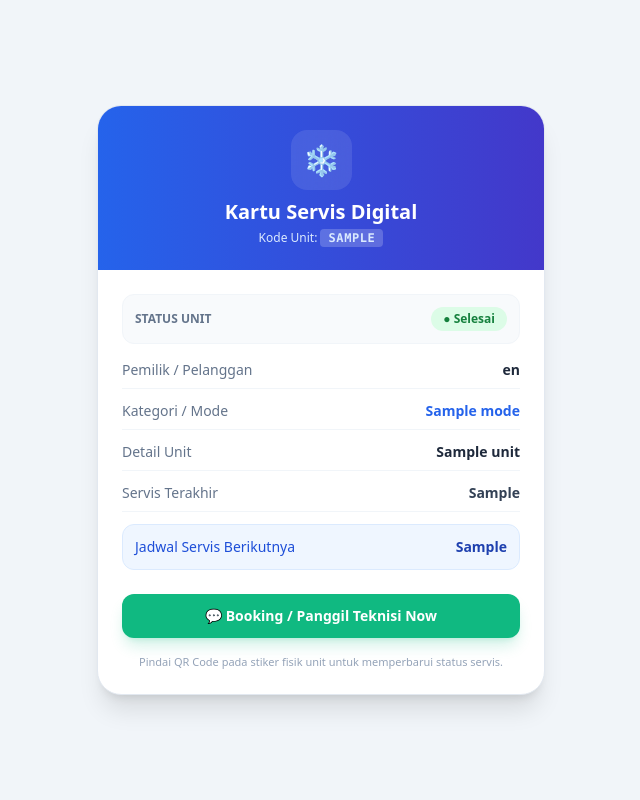
After one commit to yudha-nurul/aplikasi-ac, a FastAPI app: template templates/publik_unit.html in a window 1280 px wide. The commit adds this page. Shown: the whole page, without its empty margins (319-959 px from the left). Run offline with FastAPI, Linux system fonts and the light colour scheme; the template is opened without the code that fills it: most values are stand-ins (such as "Sample title", 1, 10 or a date in 2020); some libraries are stand-ins or nearby versions.

Commit message:
initial commit aplikasi ac ke github

```diff
--- a/main.py
+++ b/main.py
@@ -2,21 +2,37 @@ import sqlite3
 import qrcode
 from datetime import datetime, timedelta
 from io import BytesIO
-from fastapi import FastAPI, Request, Form
-from fastapi.responses import StreamingResponse
+from fastapi import FastAPI, Request, Form, HTTPException, status, Response
+from fastapi.responses import StreamingResponse, RedirectResponse, HTMLResponse
 from fastapi.templating import Jinja2Templates
+from fastapi.staticfiles import StaticFiles
+from fastapi.responses import FileResponse
 
 app = FastAPI()
 templates = Jinja2Templates(directory="templates")
 
+# Mount folder static
+app.mount("/static", StaticFiles(directory="static"), name="static")
+
+# Endpoint khusus Service Worker PWA
+@app.get("/sw.js")
+def service_worker():
+    return FileResponse("static/sw.js", media_type="application/javascript")
+
 DB_NAME = "aplikasi_ac.db"
 
+# 🔒 Credential Login Teknisi (Bisa diubah sesuai keinginan)
+ADMIN_USERNAME = "teknisi"
+ADMIN_PASSWORD = "ac123password"
+
+# -------------------------------------------------------------
+# 🗄️ KONEKSI & INISIALISASI DATABASE
+# -------------------------------------------------------------
 def get_db_connection():
     conn = sqlite3.connect(DB_NAME)
     conn.row_factory = sqlite3.Row
     return conn
 
-# 🛠️ Inisialisasi Database dengan kolom No HP & Tanggal
 def init_db():
     conn = get_db_connection()
     cursor = conn.cursor()
@@ -39,11 +55,55 @@ def init_db():
 init_db()
 
 # -------------------------------------------------------------
-# 🌐 ENDPOINTS APLIKASI
+# 🔑 HELPER / CEK KUKI LOGIN
+# -------------------------------------------------------------
+def cek_login_teknisi(request: Request) -> bool:
+    """Mengecek apakah user memiliki cookie session 'session_user' yang sah"""
+    user_session = request.cookies.get("session_user")
+    return user_session == ADMIN_USERNAME
+
+# -------------------------------------------------------------
+# 🔐 ENDPOINTS LOGIN & LOGOUT
+# -------------------------------------------------------------
+@app.get("/login", response_class=HTMLResponse)
+def halaman_login(request: Request):
+    # Jika sudah login, langsung lempar ke Dashboard utama
+    if cek_login_teknisi(request):
+        return RedirectResponse(url="/", status_code=status.HTTP_303_SEE_OTHER)
+    return templates.TemplateResponse(request=request, name="login.html")
+
+@app.post("/login")
+def proses_login(request: Request, username: str = Form(...), password: str = Form(...)):
+    if username == ADMIN_USERNAME and password == ADMIN_PASSWORD:
+        # Jika cocok, buat kuki session & redirect ke Dashboard
+        response = RedirectResponse(url="/", status_code=status.HTTP_303_SEE_OTHER)
+        response.set_cookie(key="session_user", value=username, httponly=True)
+        return response
+    else:
+        # Jika gagal, kembalikan ke login.html dengan pesan error
+        return templates.TemplateResponse(
+            request=request,
+            name="login.html",
+            context={"error": "Username atau Password salah!"}
+        )
+
+@app.get("/logout")
+def proses_logout():
+    # Hapus cookie session lalu redirect ke login
+    response = RedirectResponse(url="/login", status_code=status.HTTP_303_SEE_OTHER)
+    response.delete_cookie("session_user")
+    return response
+
+# -------------------------------------------------------------
+# 🌐 ENDPOINTS DASHBOARD TEKNISI (TERPROTEKSI)
 # -------------------------------------------------------------
 
 @app.get("/")
 def halaman_utama(request: Request):
+    # 🛡️ Proteksi: Jika belum login, tendang ke /login
+    if not cek_login_teknisi(request):
+        return RedirectResponse(url="/login", status_code=status.HTTP_303_SEE_OTHER)
+
     conn = get_db_connection()
     daftar_unit = conn.execute("SELECT * FROM unit_servis ORDER BY id DESC").fetchall()
     conn.close()
@@ -64,14 +124,16 @@ def tambah_unit(
     no_hp: str = Form(...),
     mode: str = Form(...),
     nama_unit: str = Form(...),
-    tgl_servis: str = Form(...) # Format YYYY-MM-DD dari HTML
+    tgl_servis: str = Form(...)
 ):
-    # Hitung Jadwal Servis Berikutnya (Otomatis +90 hari / 3 Bulan)
+    # 🛡️ Proteksi Aksi
+    if not cek_login_teknisi(request):
+        raise HTTPException(status_code=401, detail="Akses ditolak. Silakan login terlebih dahulu.")
+
     tgl_obj = datetime.strptime(tgl_servis, "%Y-%m-%d")
     tgl_next_obj = tgl_obj + timedelta(days=90)
     tgl_next_servis = tgl_next_obj.strftime("%Y-%m-%d")
 
-    # Formatkan Nomor HP agar berawalan 62 untuk WhatsApp (misal 0812... -> 62812...)
     no_hp_clean = no_hp.strip().replace("-", "").replace(" ", "")
     if no_hp_clean.startswith("0"):
         no_hp_clean = "62" + no_hp_clean[1:]
@@ -79,7 +141,6 @@ def tambah_unit(
     conn = get_db_connection()
     cursor = conn.cursor()
 
-    # 1. Simpan data baru
     cursor.execute("""
         INSERT INTO unit_servis (nama_pelanggan, no_hp, mode, unit, status, tgl_servis, tgl_next_servis)
         VALUES (?, ?, ?, ?, ?, ?, ?)
@@ -87,7 +148,6 @@ def tambah_unit(
 
     unit_id = cursor.lastrowid
 
-    # 2. Buat Kode Unik (misal: AC-001)
     prefix = mode[:3].upper()
     kode_unik = f"{prefix}-{unit_id:03d}"
 
@@ -103,16 +163,12 @@ def tambah_unit(
         context={"daftar_unit": daftar_unit}
     )
 
-@app.get("/generate-qr/{kode_unik}")
-def generate_qr(kode_unik: str):
-    img = qrcode.make(f"https://aplikasi-ac.com/unit/{kode_unik}")
-    buf = BytesIO()
-    img.save(buf, format="PNG")
-    buf.seek(0)
-    return StreamingResponse(buf, media_type="image/png")
-
 @app.post("/ubah-status/{unit_id}")
 def ubah_status(request: Request, unit_id: int):
+    # 🛡️ Proteksi Aksi
+    if not cek_login_teknisi(request):
+        raise HTTPException(status_code=401, detail="Akses ditolak")
+
     conn = get_db_connection()
     unit = conn.execute("SELECT status FROM unit_servis WHERE id = ?", (unit_id,)).fetchone()
 
@@ -139,6 +195,10 @@ def ubah_status(request: Request, unit_id: int):
 
 @app.post("/hapus-unit/{unit_id}")
 def hapus_unit(request: Request, unit_id: int):
+    # 🛡️ Proteksi Aksi
+    if not cek_login_teknisi(request):
+        raise HTTPException(status_code=401, detail="Akses ditolak")
+
     conn = get_db_connection()
     conn.execute("DELETE FROM unit_servis WHERE id = ?", (unit_id,))
     conn.commit()
@@ -151,3 +211,37 @@ def hapus_unit(request: Request, unit_id: int):
         name="partials/daftar_unit.html",
         context={"daftar_unit": daftar_unit}
     )
+
+# -------------------------------------------------------------
+# 📱 HALAMAN PUBLIK / PELANGGAN & QR CODE (BEBAS AKSES)
+# -------------------------------------------------------------
+@app.get("/generate-qr/{kode_unik}")
+def generate_qr(request: Request, kode_unik: str):
+    base_url = str(request.base_url).rstrip('/')
+    target_url = f"{base_url}/unit/{kode_unik}"
+
+    img = qrcode.make(target_url)
+    buf = BytesIO()
+    img.save(buf, format="PNG")
+    buf.seek(0)
+    return StreamingResponse(buf, media_type="image/png")
+
+@app.get("/unit/{kode_unik}")
+def detail_unit_publik(request: Request, kode_unik: str):
+    conn = get_db_connection()
+    unit = conn.execute("SELECT * FROM unit_servis WHERE kode_unik = ?", (kode_unik,)).fetchone()
+    conn.close()
+
+    if not unit:
+        raise HTTPException(status_code=404, detail="Unit tidak ditemukan")
+
+    no_wa_teknisi = "6281234567890"  # Nomor WA Teknisi untuk booking
+
+    return templates.TemplateResponse(
+        request=request,
+        name="publik_unit.html",
+        context={
+            "unit": unit,
+            "no_wa_teknisi": no_wa_teknisi
+        }
+    )
--- /dev/null
+++ b/requirements.txt
@@ -0,0 +1,6 @@
+fastapi
+uvicorn
+jinja2
+python-multipart
+qrcode
+psycopg2-binary
--- /dev/null
+++ b/templates/publik_unit.html
@@ -0,0 +1,73 @@
+<!DOCTYPE html>
+<html lang="id">
+<head>
+    <meta charset="UTF-8">
+    <meta name="viewport" content="width=device-width, initial-scale=1.0">
+    <title>Kartu Garansi & Status Servis - {{ unit.kode_unik }}</title>
+    <script src="https://cdn.tailwindcss.com"></script>
+</head>
+<body class="bg-slate-100 min-h-screen flex items-center justify-center p-4">
+
+    <div class="max-w-md w-full bg-white rounded-3xl shadow-xl border border-slate-200 overflow-hidden">
+
+        <div class="bg-gradient-to-r from-blue-600 to-indigo-700 p-6 text-white text-center relative">
+            <div class="inline-block p-3 bg-white/10 rounded-2xl backdrop-blur-md mb-2">
+                <span class="text-3xl">❄️</span>
+            </div>
+            <h1 class="text-xl font-bold">Kartu Servis Digital</h1>
+            <p class="text-xs text-blue-100 mt-1">Kode Unit: <span class="font-mono font-bold uppercase tracking-wider bg-white/20 px-2 py-0.5 rounded">{{ unit.kode_unik }}</span></p>
+        </div>
+
+        <div class="p-6 space-y-4">
+
+            <div class="flex items-center justify-between p-3 rounded-xl bg-slate-50 border border-slate-100">
+                <span class="text-xs font-semibold text-slate-500 uppercase">Status Unit</span>
+                <span class="text-xs font-bold px-3 py-1 rounded-full
+                    {% if unit.status == 'Selesai' %} bg-green-100 text-green-700
+                    {% elif unit.status == 'Dalam Proses' %} bg-blue-100 text-blue-700
+                    {% else %} bg-amber-100 text-amber-700 {% endif %}">
+                    ● {{ unit.status }}
+                </span>
+            </div>
+
+            <div class="space-y-3 text-sm">
+                <div class="flex justify-between border-b border-slate-100 pb-2">
+                    <span class="text-slate-500">Pemilik / Pelanggan</span>
+                    <span class="font-semibold text-slate-800">{{ unit.nama_pelanggan }}</span>
+                </div>
+                <div class="flex justify-between border-b border-slate-100 pb-2">
+                    <span class="text-slate-500">Kategori / Mode</span>
+                    <span class="font-semibold text-blue-600">{{ unit.mode }}</span>
+                </div>
+                <div class="flex justify-between border-b border-slate-100 pb-2">
+                    <span class="text-slate-500">Detail Unit</span>
+                    <span class="font-semibold text-slate-800">{{ unit.unit }}</span>
+                </div>
+                <div class="flex justify-between border-b border-slate-100 pb-2">
+                    <span class="text-slate-500">Servis Terakhir</span>
+                    <span class="font-semibold text-slate-700">{{ unit.tgl_servis }}</span>
+                </div>
+                <div class="flex justify-between bg-blue-50 p-3 rounded-xl border border-blue-100">
+                    <span class="text-blue-700 font-medium">Jadwal Servis Berikutnya</span>
+                    <span class="font-bold text-blue-800">{{ unit.tgl_next_servis }}</span>
+                </div>
+            </div>
+
+            <div class="pt-2">
+                <a href="https://wa.me/{{ no_wa_teknisi }}?text=Halo%20Teknisi,%20saya%20mau%20booking%20servis%20untuk%20unit%20{{ unit.unit }}%20({{ unit.kode_unik }})%20atas%20nama%20{{ unit.nama_pelanggan }}."
+                   target="_blank"
+                   class="w-full bg-emerald-500 hover:bg-emerald-600 text-white font-bold py-3 px-4 rounded-xl flex items-center justify-center gap-2 transition shadow-lg shadow-emerald-500/20 text-sm">
+                    💬 Booking / Panggil Teknisi Now
+                </a>
+            </div>
+
+            <p class="text-[11px] text-center text-slate-400 mt-2">
+                Pindai QR Code pada stiker fisik unit untuk memperbarui status servis.
+            </p>
+
+        </div>
+
+    </div>
+
+</body>
+</html>
```
Also changed, not shown: static/sw.js (added, +8 -0 lines), templates/index.html (+13 -0 lines), templates/login.html (added, +54 -0 lines), aplikasi_ac.db, static/manifest.json (added), 2 other files.
